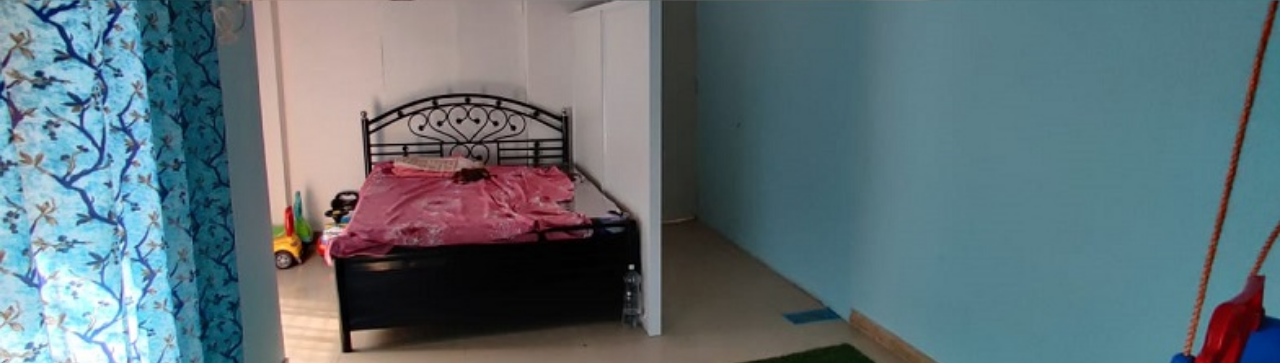
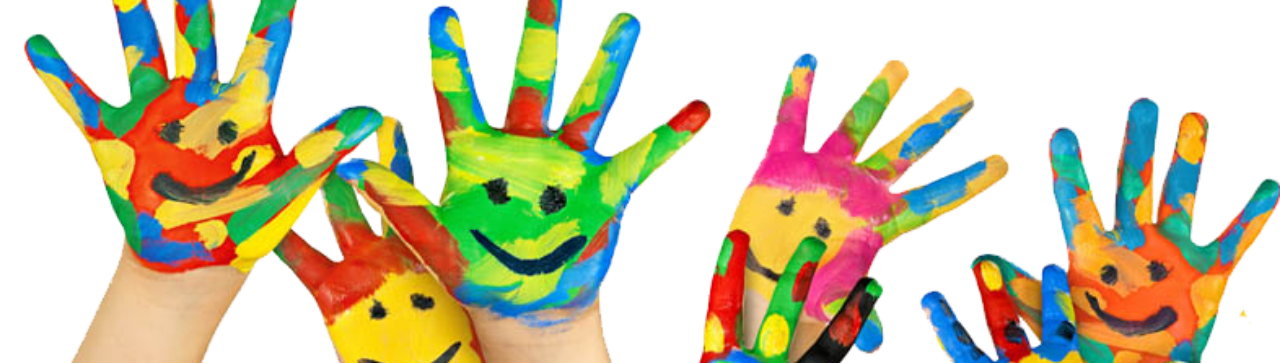
Before and after one commit to goldenBellClasses/goldenBellClasses.github.io, a plain HTML site: page daycare.html in a window 1280 px wide. Shown: the part 66-429 px from the top of the page. Drawn offline with Linux system fonts and the light colour scheme; a web font is replaced by a local one.

Commit message:
Removed a background image

```diff
--- a/daycare.html
+++ b/daycare.html
@@ -18,7 +18,6 @@
    </div>
 
    <img class = "mySlides" src = "images/daycare/daycare_bg.png" alt = "daycare background">
-   <img class = "mySlides" src = "images/daycare/bg_1.jpeg" alt = "daycare background">
 
    <div id = "top">
       <div id = "head">GBA Daycare</div>
```
